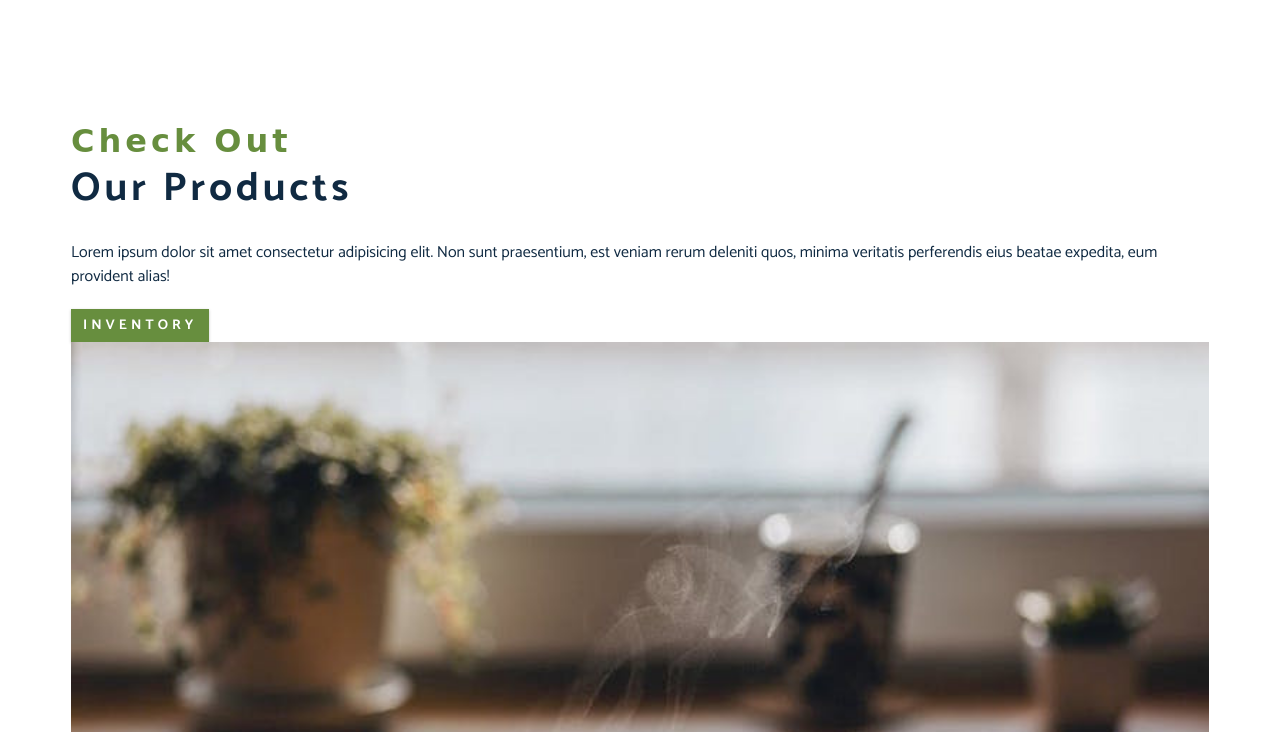
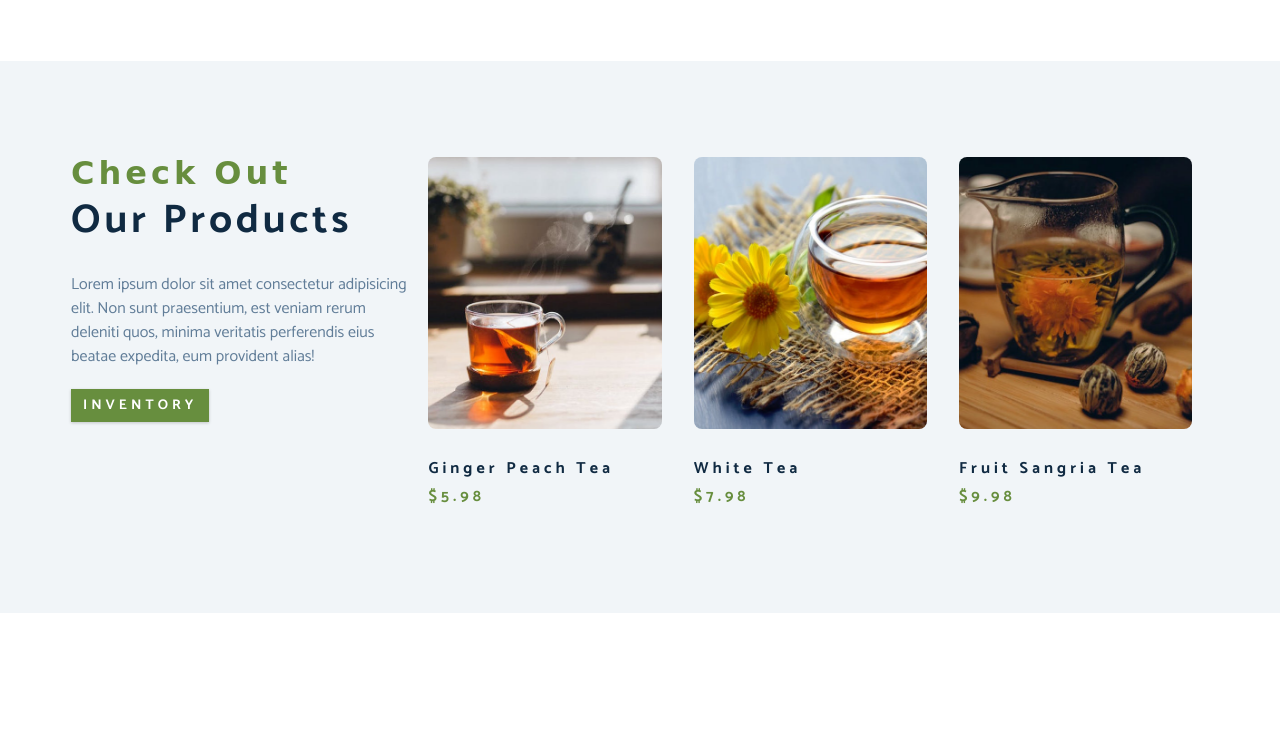
Before and after one commit to mggzmn/tea_station_project, a plain HTML site: page index.html in a window 1280 px wide. Shown: the part 1508-2240 px from the top of the page. After the commit the page ends 2121 px from the top, so only its background shows below. Drawn offline with Linux system fonts and the light colour scheme; a web font is replaced by a local one.

Commit message:
products css

```diff
--- a/css/styles.css
+++ b/css/styles.css
@@ -263,3 +263,51 @@ About
 Products
 ===============
 */
+.products {
+  background: var(--clr-grey-10);
+}
+.products article{
+  padding: 2rem 0;
+}
+.product-text{
+  color:var(--clr-grey-5);
+  max-width: 26rem;
+}
+.product{
+  margin-bottom: 2rem;
+}
+.product-img{
+  border-radius: var(--radius);
+  margin-bottom: 2rem;
+  height: 17rem;
+  object-fit: cover;
+}
+.product-price{
+  color:var(--clr-primary);
+}
+@media screen and (min-width:768px){
+  .product{
+    float: left;
+    width: 50%;
+    padding-right: 2rem;
+  }
+}
+@media screen and (min-width:992px){
+  .product{
+    width: 33.3%;
+  }
+}
+@media screen and (min-width:1200px){
+  .products-info{
+    float: left;
+    width: 30%;
+  }
+  .products-inventory{
+    float: left;
+    width: 70%;
+  }
+  .product{
+    margin-bottom: 0;
+    padding: 0 1rem;
+  }
+}
```
